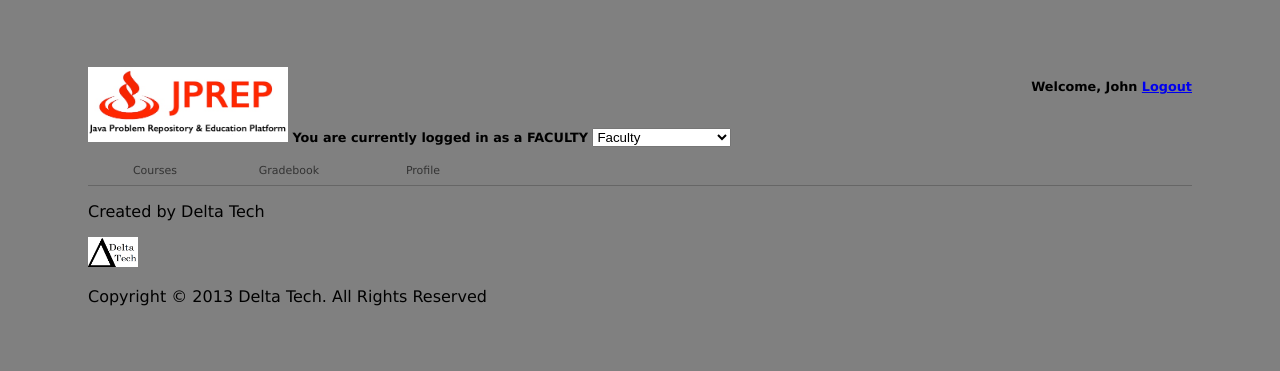
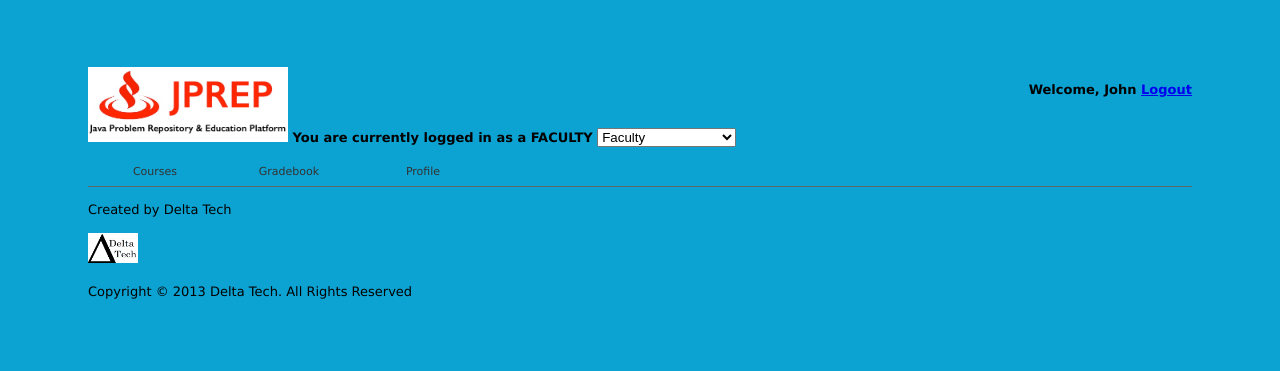
Before and after one commit to lc29grei/JPREP, a PHP site: page /faculty_home.php in a window 1280 px wide. Shown: the top 371 px of the page. Run offline with PHP 8.4, Linux system fonts and the light colour scheme; some libraries are stand-ins or nearby versions; grey boxes are pictures that could not be loaded.

Commit message:
changed background color

```diff
--- a/css/style_home.css
+++ b/css/style_home.css
@@ -1,11 +1,11 @@
 body {
-	background: gray;
+	background: #0ca3d2;
     padding:50px 80px;
-    font-family:"Lucida Grande","bitstream vera sans","trebuchet ms",sans-serif,verdana;
+    font: 13px/20px 'Lucida Grande', Tahoma, Verdana, sans-serif;
 }
 
 h1.header {
-	font-size: 80%;
+	font-size: 100%;
 }
 
 .header-name {
@@ -108,5 +108,5 @@ ul.tabs a.xl.current { background-position: 0 -62px; }
     border-top:0;
     height:300px;
     font-size:14px;
-    background-color:gray;
+    background-color:white;
 }
--- a/faculty_home.php
+++ b/faculty_home.php
@@ -21,7 +21,7 @@
 		<p class="header-name">
 				Welcome, John
 
-				<a href="#">Logout</a>
+				<a href="./login.php">Logout</a>
 		</p>
 	</h1>
 
```
